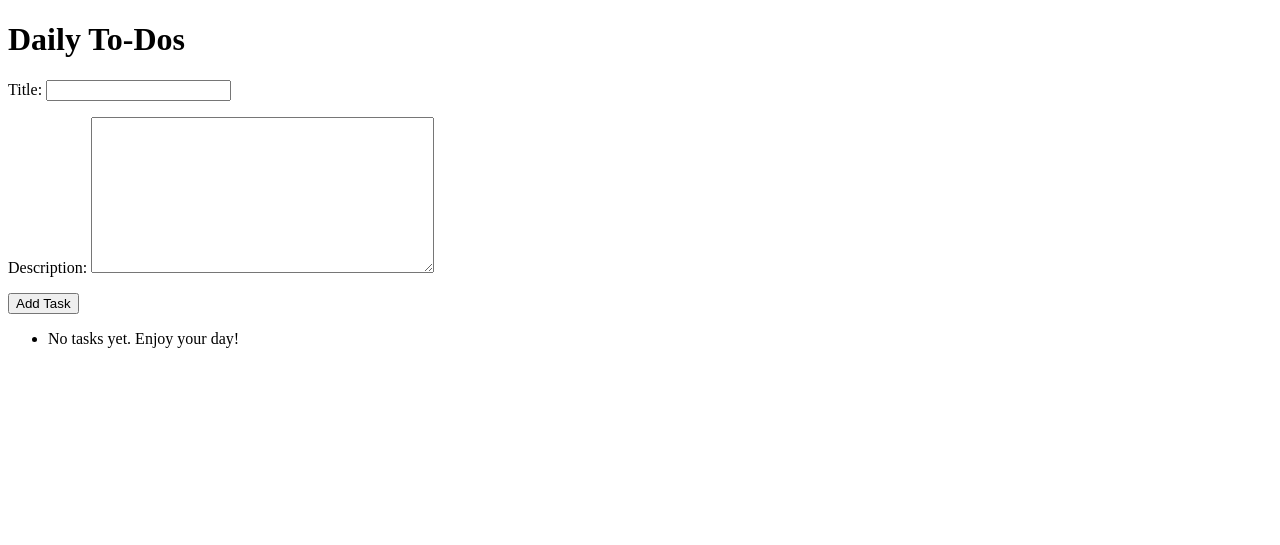
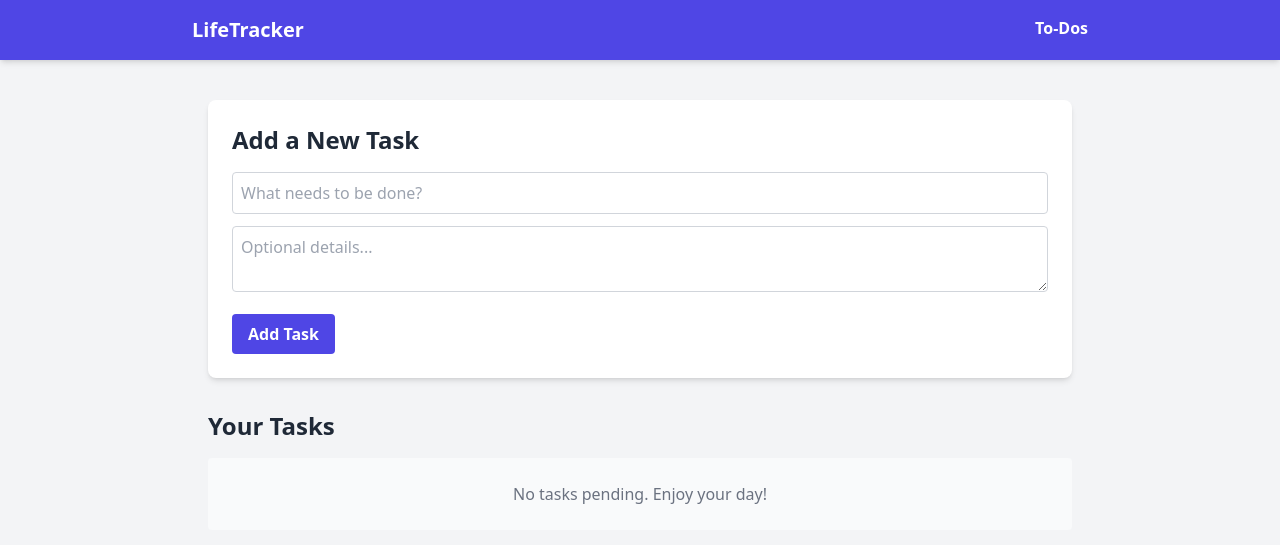
Before and after one commit to SouLCodes-main/SouL-OS, a Django app: page /todos/ in a window 1280 px wide. Shown: the top 545 px of the page. Run offline with Django 5.2, Linux system fonts and the light colour scheme; data that the repository does not hold is empty; some libraries are stand-ins or nearby versions.

Commit message:
added basic frontend (for now)

```diff
--- a/SouL_OS/SouL_OS/settings.py
+++ b/SouL_OS/SouL_OS/settings.py
@@ -55,7 +55,7 @@ ROOT_URLCONF = 'SouL_OS.urls'
 TEMPLATES = [
     {
         'BACKEND': 'django.template.backends.django.DjangoTemplates',
-        'DIRS': [],
+        'DIRS': [BASE_DIR / 'templates'],
         'APP_DIRS': True,
         'OPTIONS': {
             'context_processors': [
--- a/SouL_OS/SouL_OS/urls.py
+++ b/SouL_OS/SouL_OS/urls.py
@@ -19,5 +19,6 @@ from django.urls import include, path
 
 urlpatterns = [
     path('admin/', admin.site.urls),
+    path('', include('todos.urls')),
     path('todos/', include('todos.urls')),
 ]
--- /dev/null
+++ b/SouL_OS/templates/base.html
@@ -0,0 +1,31 @@
+<!DOCTYPE html>
+<html lang="en">
+<head>
+    <meta charset="UTF-8">
+    <meta name="viewport" content="width=device-width, initial-scale=1.0">
+    <title>Life Tracker</title>
+    <!-- Tailwind CSS CDN -->
+    <script src="https://cdn.tailwindcss.com"></script>
+</head>
+<body class="bg-gray-100 text-gray-800 font-sans antialiased">
+
+    <!-- Navigation Bar -->
+    <nav class="bg-indigo-600 p-4 text-white shadow-md">
+        <div class="max-w-4xl mx-auto flex justify-between font-bold">
+            <a href="{% url 'task_list' %}" class="text-xl">LifeTracker</a>
+            <div class="space-x-4">
+                <a href="{% url 'task_list' %}" class="hover:text-indigo-200">To-Dos</a>
+                <!-- We will add Finance and Gym links here later -->
+            </div>
+        </div>
+    </nav>
+
+    <!-- Main Content Injection Point -->
+    <main class="max-w-4xl mx-auto p-4 mt-6">
+        {% block content %}
+        <!-- Individual pages will inject their specific HTML here -->
+        {% endblock %}
+    </main>
+
+</body>
+</html>
--- a/SouL_OS/todos/forms.py
+++ b/SouL_OS/todos/forms.py
@@ -5,3 +5,14 @@ class TaskForm(forms.ModelForm):
     class Meta:
         model = Task
         fields = ['title', 'description']
+        widgets = {
+            'title': forms.TextInput(attrs={
+                'class': 'w-full p-2 border border-gray-300 rounded focus:outline-none focus:border-indigo-500 mb-3',
+                'placeholder': 'What needs to be done?'
+            }),
+            'description': forms.Textarea(attrs={
+                'class': 'w-full p-2 border border-gray-300 rounded focus:outline-none focus:border-indigo-500',
+                'rows': 2,
+                'placeholder': 'Optional details...'
+            }),
+        }
--- a/SouL_OS/todos/templates/task_list.html
+++ b/SouL_OS/todos/templates/task_list.html
@@ -1,37 +1,50 @@
-<!DOCTYPE html>
-<html lang="en">
-<head>
-    <meta charset="UTF-8">
-    <title>My To-Dos</title>
-</head>
-<body>
-    <h1>Daily To-Dos</h1>
-    <!-- Form section -->
+{% extends 'base.html' %}
+
+{% block content %}
+<div class="bg-white p-6 rounded-lg shadow-md mb-8">
+    <h2 class="text-2xl font-bold mb-4 text-gray-800">Add a New Task</h2>
     <form method="POST" action="">
         {% csrf_token %}
-        {{ form.as_p }}
-        <button type="submit">Add Task</button>
+        {{ form.title }}
+        {{ form.description }}
+        <button type="submit" class="mt-4 bg-indigo-600 text-white font-bold py-2 px-4 rounded hover:bg-indigo-700 transition">
+            Add Task
+        </button>
     </form>
-    <ul>
+</div>
+
+<div class="space-y-4">
+    <h2 class="text-2xl font-bold text-gray-800">Your Tasks</h2>
+
     {% for task in tasks %}
-        <li>
-            <strong>{{ task.title }}</strong>
+        <div class="bg-white p-4 rounded-lg shadow flex justify-between items-center border-l-4 {% if task.is_completed %}border-green-500 opacity-75{% else %}border-indigo-500{% endif %}">
 
-            {% if task.is_completed %}
-                <span style="color: green;">(Done)</span>
-            {% else %}
-                <span style="color: orange;">(Pending)</span>
-            {% endif %}
+            <div>
+                <h3 class="text-lg font-semibold {% if task.is_completed %}line-through text-gray-500{% endif %}">
+                    {{ task.title }}
+                </h3>
+                {% if task.description %}
+                    <p class="text-gray-600 text-sm mt-1">{{ task.description }}</p>
+                {% endif %}
+            </div>
 
-            <!-- Action Buttons -->
-            <a href="{% url 'complete_task' task.id %}">
-                {% if task.is_completed %} Undo {% else %} Complete {% endif %}
-            </a> |
-            <a href="{% url 'delete_task' task.id %}" style="color: red;">Delete</a>
-        </li>
+            <div class="flex space-x-2">
+                <a href="{% url 'complete_task' task.id %}"
+                   class="px-3 py-1 rounded text-sm font-semibold text-white {% if task.is_completed %}bg-yellow-500 hover:bg-yellow-600{% else %}bg-green-500 hover:bg-green-600{% endif %}">
+                    {% if task.is_completed %} Undo {% else %} Complete {% endif %}
+                </a>
+
+                <a href="{% url 'delete_task' task.id %}"
+                   class="px-3 py-1 rounded text-sm font-semibold text-white bg-red-500 hover:bg-red-600">
+                    Delete
+                </a>
+            </div>
+
+        </div>
     {% empty %}
-        <li>No tasks yet. Enjoy your day!</li>
+        <div class="bg-gray-50 p-6 rounded text-center text-gray-500">
+            No tasks pending. Enjoy your day!
+        </div>
     {% endfor %}
-</ul>
-</body>
-</html>
+</div>
+{% endblock %}
--- a/SouL_OS/todos/urls.py
+++ b/SouL_OS/todos/urls.py
@@ -3,6 +3,7 @@ from . import views
 
 urlpatterns = [
     path('', views.task_list, name='task_list'),
+    path('test/', views.test_plain, name='test_plain'),
     path('complete/<int:task_id>/', views.complete_task, name='complete_task'),
     path('delete/<int:task_id>/', views.delete_task, name='delete_task'),
 ]
--- a/SouL_OS/todos/views.py
+++ b/SouL_OS/todos/views.py
@@ -1,4 +1,5 @@
 from django.shortcuts import redirect, render, get_object_or_404
+from django.http import HttpResponse
 from .models import Task
 from .forms import TaskForm
 
@@ -28,3 +29,6 @@ def delete_task(request, task_id):
     task = get_object_or_404(Task, id=task_id)
     task.delete()
     return redirect('task_list')
+
+def test_plain(request):
+    return HttpResponse('plain response ok')
```
Also changed, not shown: SouL_OS/render_test.py (added, +10 -0 lines).
